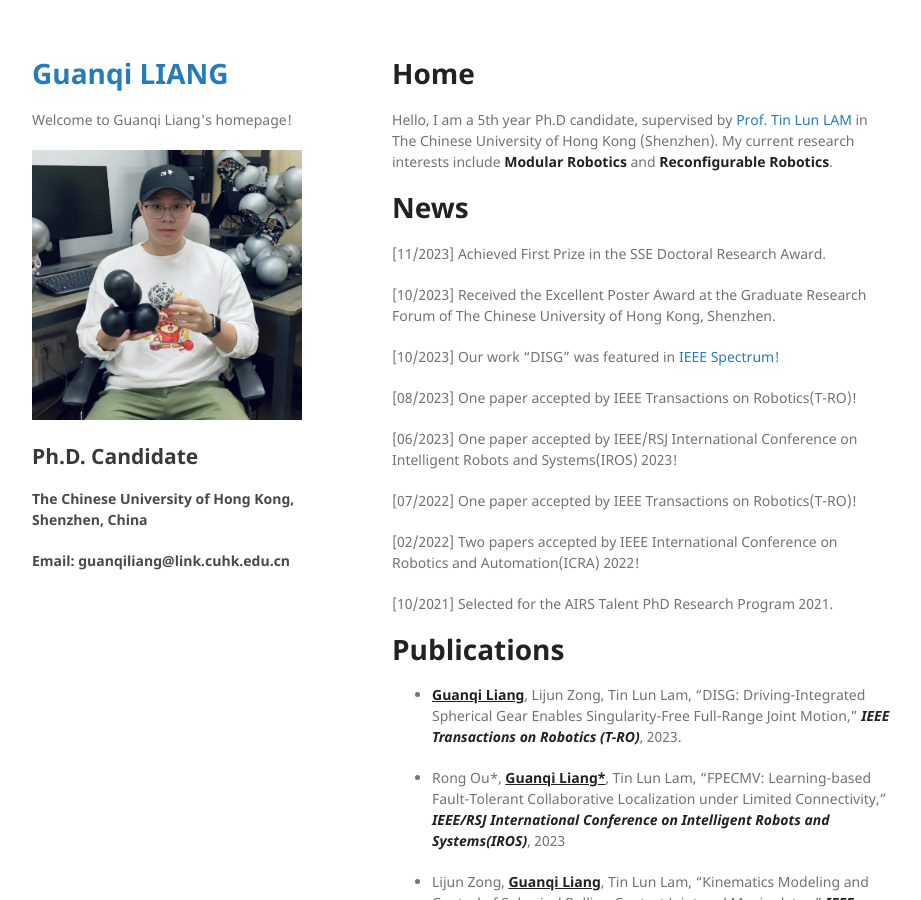
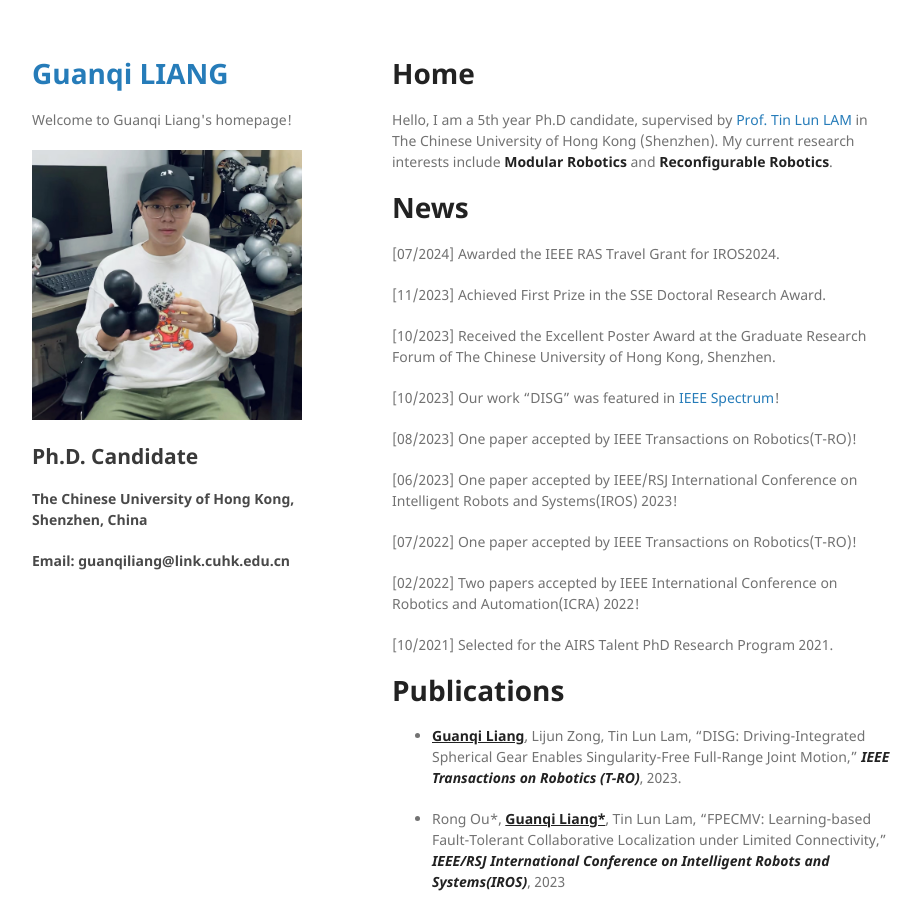
Before and after one commit to guanqiliang/guanqiliang.github.com, a Jekyll site: the page built from index.md, in a window 1280 px wide and 900 px high. Shown: the whole window, without its empty margins (178-1099 px from the left). Built offline with Jekyll 4.4.1, drawn with Linux system fonts in a browser that asks for light colours; our own code applies the rules of GitHub Pages for plain Markdown files.

Commit message:
Update index.md

```diff
--- a/index.md
+++ b/index.md
@@ -3,6 +3,8 @@
 Hello, I am a 5th year Ph.D candidate, supervised by [Prof. Tin Lun LAM](https://sites.google.com/site/lamtinlun) in The Chinese University of Hong Kong (Shenzhen). My current research interests include <strong>Modular Robotics</strong> and <strong>Reconfigurable Robotics</strong>.
 
 # News
+
+[07/2024] Awarded the IEEE RAS Travel Grant for IROS2024.
 
 [11/2023] Achieved First Prize in the SSE Doctoral Research Award.
 
```
